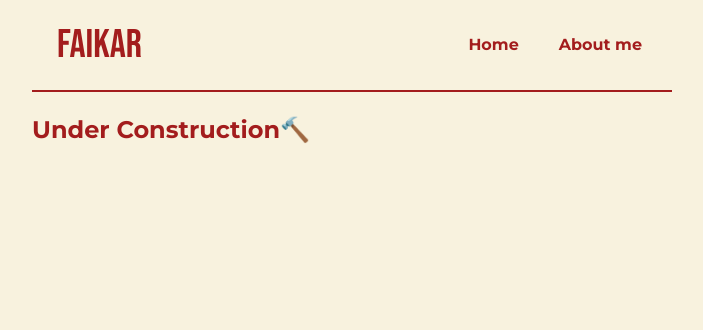
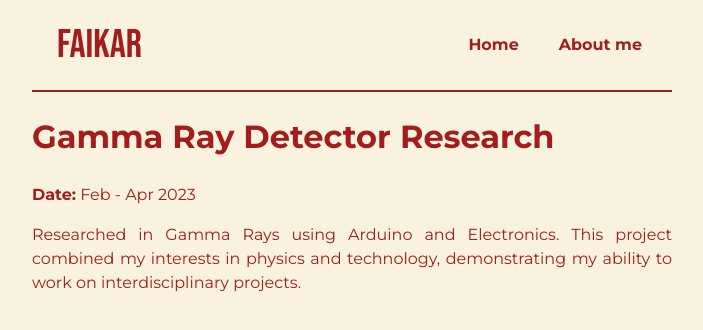
Before and after one commit to faikarf3/faikarf, a React (Vite) app: page /experience/1 in a window 1280 px wide. Shown: the top 330 px of the page, without its empty margins (288-991 px from the left). Built offline with nearby package versions, Linux system fonts and the light colour scheme.

Commit message:
fixed routing

```diff
--- a/src/components/ProjectCard.jsx
+++ b/src/components/ProjectCard.jsx
@@ -2,11 +2,10 @@ import { Link } from 'react-router-dom';
 
 
 
-export default function ProjectCard({title, description, route, date}) {
-
+export default function ProjectCard({title, description, route, date, id}) {
     return (
         <Link to={route}>
-            <div className='project'>
+            <div className='project' id={`project-${id}`}>
                 <div
                     className="project-content"
 
--- a/src/pages/Home.jsx
+++ b/src/pages/Home.jsx
@@ -7,22 +7,26 @@ export default function Home() {
     title: 'Reading Knack',
     description: 'A full-stack web application for uploading, reading, and quizzing over reading passages',
     date: 'June 2025 - Present',
+    id: 7,
     },
     {
     title: 'CUNY Tech Prep Fellowship',
     description: 'Part of Cohort 11 of CUNY Tech Prep. Creating projects together and technical interview prep',
     date: 'May 2025 - Present',
+    id: 6,
 
   },
   {
     title: 'InFRIENDtory',
     description: 'Created a bartering app designed to reduce product waste. Won best sustainabilty in HunterHacks',
     date: 'May 2025',
+    id: 5,
   },
   {
     title: 'Treasury Analyst Intern',
     date: 'Jun - Aug 2024',
     description: 'Interned in a Bank as a Treasury Analyst in BRI New York',
+    id: 4,
 
 
   },
@@ -30,12 +34,14 @@ export default function Home() {
     title: 'Supplemental Instructor',
     date: 'Aug 2023 - Present',
     description: 'Teach and guide college students to understand better of their class materials',
+    id: 3,
 
   },
   {
     title: 'Web Dev Intern',
     date: 'Jun - Aug 2023',
     description: 'Interned as a frontend developer in TheRICC, a journal company',
+    id: 2,
 
   },
 
@@ -43,6 +49,7 @@ export default function Home() {
     title: 'Gamma Ray Detector Research',
     date: 'Feb - Apr 2023',
     description: 'Reseached in Gamma Rays using Arduino and Electronics',
+    id: 1,
 
   },
 ];
@@ -62,13 +69,14 @@ export default function Home() {
             </div>
             <h3 style={{ borderBottom: '1px solid #A31D1D'}}>Experiences</h3>
             <div className="experiences">
-                {projects.map((proj, index) => (
+                {projects.map((proj) => (
                 <ProjectCard
-                key={index}
+                key={proj.id}
                 title={proj.title}
                 date={proj.date}
                 description={proj.description}
-                route={`/experience/${index}`}
+                route={`/experience/${proj.id}`}
+                id={proj.id}
                 />
                 ))}
             </div>
--- a/src/pages/Project.jsx
+++ b/src/pages/Project.jsx
@@ -2,26 +2,62 @@ import { useParams } from 'react-router-dom';
 
 const experiences = [
     {
+        id: 7,
+        title: "Reading Knack",
+        date: "June 2025 - Present",
+        desc: "A full-stack web application for uploading, reading, and quizzing over reading passages. This project demonstrates my skills in modern web development and user experience design."
+    },
+    {
+        id: 6,
+        title: "CUNY Tech Prep Fellowship",
+        date: "May 2025 - Present",
+        desc: "Part of Cohort 11 of CUNY Tech Prep. Creating projects together and technical interview prep. This fellowship has been instrumental in developing my technical skills and preparing for software engineering roles."
+    },
+    {
+        id: 5,
         title: "InFRIENDtory",
         date: "May 2025",
-            desc: `InFRIENDtory is a bartering app that lets users trade used furniture or pretty much anything, and it’s designed with college students in mind. It actually started as a hackathon project under the name FridgeFriends, where the original idea was to help reduce food waste by allowing people to trade extra food instead of throwing it out.
+        desc: `InFRIENDtory is a bartering app that lets users trade used furniture or pretty much anything, and it's designed with college students in mind. It actually started as a hackathon project under the name FridgeFriends, where the original idea was to help reduce food waste by allowing people to trade extra food instead of throwing it out.
                      But as our team discussed it more, we felt the concept could be broader—so we turned it into InFRIENDtory, opening it up for all kinds of item trading.
                     This was my very first hackathon (shoutout to HunterHacks), and honestly, it was such a new and exciting experience. We ended up winning Best Sustainability, which was a huge bonus!
                     One of the first big challenges was just deciding what to build. We wanted something meaningful but also small enough to finish in three days. A bartering app seemed like the perfect balance—it tackled a real-world issue (food waste) and gave us the chance to learn new tech like app development and relational databases.
                     We chose to build it with Next.js, which none of us had used before, so it was a great opportunity to learn something new. My friend Kris and I focused on the app development side, while our other two teammates handled UI/UX design and project management. For the backend and database, we went with Supabase since the logic was pretty simple and we needed something we could realistically finish within the hackathon timeline.
                     We designed the database schema from scratch—my first time ever doing that—and built a working app connected to it. It was a super fun experience overall, and I also got to see what other teams built, which honestly taught me a lot too.`
     },
+    {
+        id: 4,
+        title: "Treasury Analyst Intern",
+        date: "Jun - Aug 2024",
+        desc: "Interned in a Bank as a Treasury Analyst in BRI New York. This experience provided valuable insights into financial systems and corporate operations."
+    },
+    {
+        id: 3,
+        title: "Supplemental Instructor",
+        date: "Aug 2023 - Present",
+        desc: "Teach and guide college students to understand better of their class materials. This role has helped me develop strong communication and teaching skills."
+    },
+    {
+        id: 2,
+        title: "Web Dev Intern",
+        date: "Jun - Aug 2023",
+        desc: "Interned as a frontend developer in TheRICC, a journal company. This internship provided hands-on experience with modern web development technologies."
+    },
+    {
+        id: 1,
+        title: "Gamma Ray Detector Research",
+        date: "Feb - Apr 2023",
+        desc: "Researched in Gamma Rays using Arduino and Electronics. This project combined my interests in physics and technology, demonstrating my ability to work on interdisciplinary projects."
+    }
 ]
-
 
 export default function Project() {
     const { id } = useParams();
-    const index = parseInt(id, 10);
+    const projectId = parseInt(id, 10);
 
-    const experience = experiences[index]
+    const experience = experiences.find(exp => exp.id === projectId);
 
-    if (isNaN(index) || !experience) {
-        return <h2>Under Construction🔨</h2>
+    if (!experience) {
+        return <h2>Under Construction🔨</h2>;
     }
 
     return (
@@ -30,6 +66,5 @@ export default function Project() {
             <p><strong>Date:</strong> {experience.date}</p>
             <p>{experience.desc}</p>
         </div>
-
     );
 }
```
Lines whose indentation alone changed are shown as unchanged.
